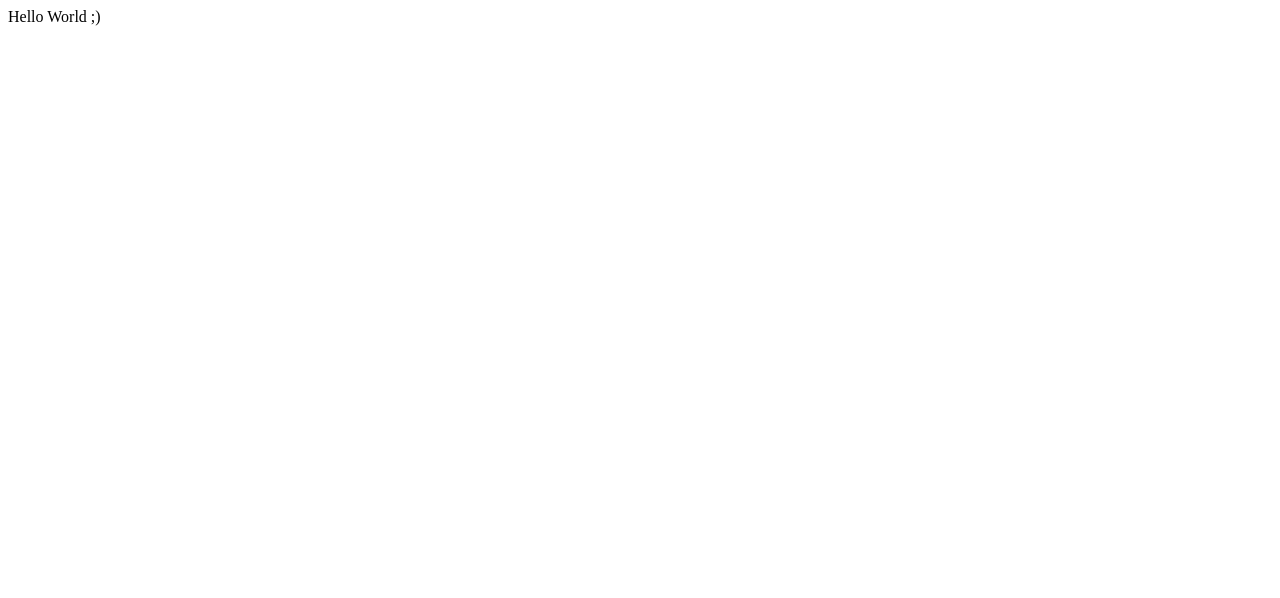
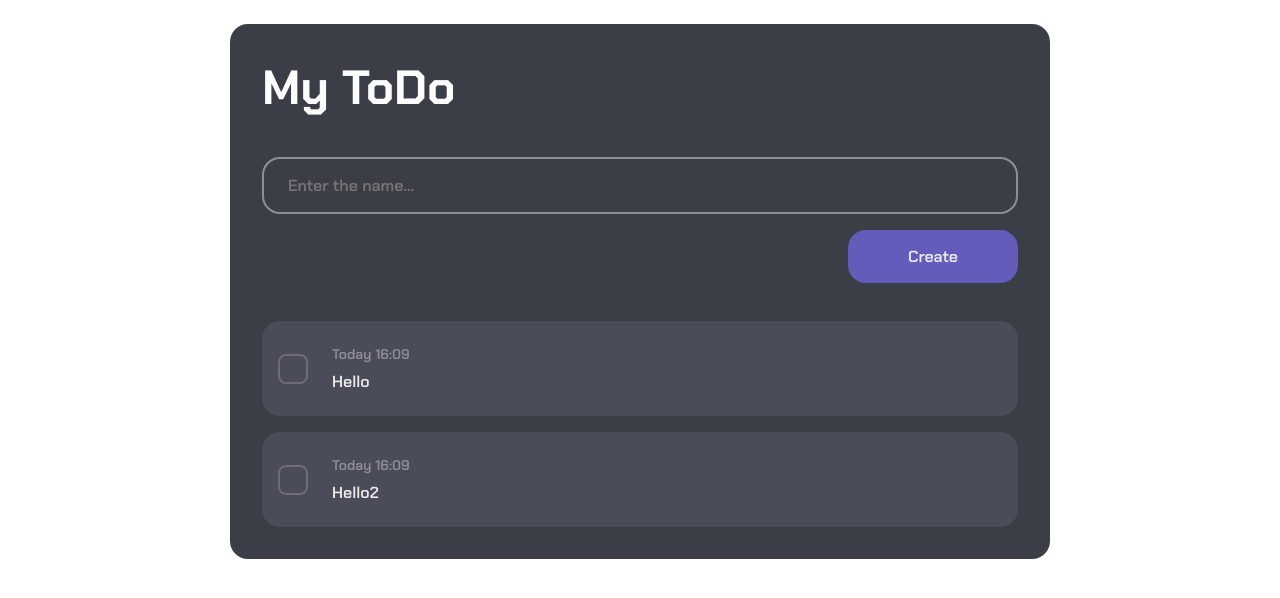
Before and after one commit to qwqwz/my-todo-app, a Vue app in the folder todo-app/: page / in a window 1280 px wide. Shown: the top 598 px of the page. Built offline with nearby package versions, Linux system fonts and the light colour scheme.

Commit message:
add main components

```diff
--- a/todo-app/public/index.html
+++ b/todo-app/public/index.html
@@ -7,6 +7,5 @@
   </head>
   <body>
     <div id="app"></div>
-Hello World ;)
   </body>
 </html>
--- a/todo-app/src/App.vue
+++ b/todo-app/src/App.vue
@@ -1,16 +1,61 @@
 <template>
-<div class="app">
+  <div class="app">
+    <h1 class="main-title">My ToDo</h1>
+    <post-form/>
+    <post-list :items="items"/>
 
-</div>
+  </div>
 </template>
 
 <script>
-export default  {
+import PostForm from "@/components/PostForm";
+import PostList from "@/components/PostList";
 
+export default {
+  components: {PostForm, PostList},
+  data() {
+    return {
+      items: [
+        {id: 1, title: 'Hello', status: true},
+        {id: 2, title: 'Hello2', status: true},
+      ]
+    }
+  }
 }
 </script>
 
 
 <style>
+@import url('https://fonts.googleapis.com/css2?family=Chakra+Petch:ital,wght@0,300;0,400;0,500;0,600;0,700;1,300;1,400;1,500;1,600;1,700&display=swap');
+
+body {
+  font-family: 'Chakra Petch', sans-serif;
+}
+
+* {
+  margin: 0;
+  padding: 0;
+  box-sizing: border-box;
+}
+
+#app {
+  margin: 24px;
+}
+
+.app {
+  align-content: center;
+  max-width: 820px;
+  background-color: #3B3D47;
+  margin: 24px auto;
+  padding: 32px;
+  border-radius: 18px;
+}
+
+.main-title {
+  font-weight: 700;
+  font-size: 48px;
+  line-height: 63px;
+  color: #FCFCFC;
+}
 
 </style>
--- /dev/null
+++ b/todo-app/src/assets/ItemCheckbox.vue
@@ -0,0 +1,30 @@
+<template>
+
+  <div class="item-checkbox" :class="status === false ? 'unable' : true"></div>
+</template>
+
+<script>
+export default {
+  name: "ItemCheckbox",
+  props: {
+    status: {
+      type: Boolean
+    }
+  }
+}
+</script>
+
+<style scoped>
+.item-checkbox {
+  width: 30px;
+  height: 30px;
+  border: 2px solid #6B6C77;
+  border-radius: 8px;
+}
+
+.unable {
+  background-image: url("../assets/icons/ic_round-done.svg");
+  background-repeat: no-repeat;
+  background-position: center;
+}
+</style>
--- /dev/null
+++ b/todo-app/src/components/PostForm.vue
@@ -0,0 +1,61 @@
+<template>
+  <div class="post-form">
+    <input class="main-input" type="text" placeholder="Enter the name...">
+<button class="btn">Create</button>
+  </div>
+</template>
+
+<script>
+export default {
+  name: "PostForm"
+}
+</script>
+
+<style scoped>
+
+.post-form {
+  display: flex;
+  flex-direction: column;
+}
+
+.main-input {
+  font-family: 'Chakra Petch', sans-serif;
+  font-weight: 600;
+  font-size: 16px;
+  line-height: 21px;
+  color: #8D8E9B;
+  padding: 16px 24px;
+  margin-top: 38px;
+  border: 2px solid #8D8e9B;
+  border-radius: 18px;
+  background: none;
+}
+
+.main-input:focus-visible {
+  outline: none;
+  border-color: #FCFCFC;
+  color: #FCFCFC;
+}
+
+.btn {
+  align-self: flex-end;
+  font-family: 'Chakra Petch', sans-serif;
+  font-weight: 600;
+  font-size: 16px;
+  line-height: 21px;
+  padding: 16px 60px;
+  margin-top: 16px;
+  background: #645CBA;
+  color: #ECECEC;
+  border-radius: 18px;
+  border: none;
+  cursor: pointer;
+}
+.btn:hover {
+  background-color: #6860c2;
+}
+.btn:active {
+  background-color: #645CBA;
+}
+
+</style>
--- /dev/null
+++ b/todo-app/src/components/PostItem.vue
@@ -0,0 +1,60 @@
+<template>
+<li class="post-item" @click="turnStatus(item)" >
+  <ItemCheckbox :status="item.status"/>
+  <div>
+    <div class="create-date">Today 16:09</div>
+    <div class="title" :class="item.status == false ? 'unable' : true">{{ item.title }}</div>
+  </div>
+</li>
+</template>
+
+<script>
+import ItemCheckbox from "@/assets/ItemCheckbox";
+export default {
+  name: "PostItem",
+  components: {ItemCheckbox},
+  props: {
+    item: Object
+  },
+  methods: {
+    turnStatus(item) {
+      item.status = !item.status;
+    }
+  }
+}
+</script>
+
+<style scoped>
+
+.post-item {
+  display: flex;
+  align-items: center;
+  background: #4B4C5A;
+  border-radius: 18px;
+  padding: 24px 16px;
+  gap: 24px;
+  cursor: pointer;
+}
+
+.unable {
+  text-decoration: line-through;
+}
+
+.create-date {
+  font-style: normal;
+  font-weight: 600;
+  font-size: 14px;
+  line-height: 18px;
+  color: #8D8E9B;
+}
+
+.title {
+  font-style: normal;
+  font-weight: 600;
+  font-size: 16px;
+  line-height: 21px;
+  margin-top: 8px;
+  color: #ECECEC;
+}
+
+</style>
--- /dev/null
+++ b/todo-app/src/components/PostList.vue
@@ -0,0 +1,29 @@
+<template>
+  <ul class="post-list">
+    <post-item :key="item.id" :item="item" v-for="item in items"/>
+  </ul>
+</template>
+
+<script>
+import PostItem from "@/components/PostItem";
+export default {
+  name: "PostList",
+  components: {PostItem},
+  props: {
+    items: Array
+  }
+
+}
+</script>
+
+<style scoped>
+.post-list {
+  list-style: none;
+  margin-top: 38px;
+}
+
+.post-list li {
+  margin-top: 16px;
+}
+
+</style>
--- a/todo-app/src/main.js
+++ b/todo-app/src/main.js
@@ -1,5 +1,6 @@
 import { createApp } from 'vue'
-import {App} from "vue";
+import App from "@/App";
 
+const app = createApp(App);
 
-createApp(App).mount('#app')
+app.mount('#app')
```
